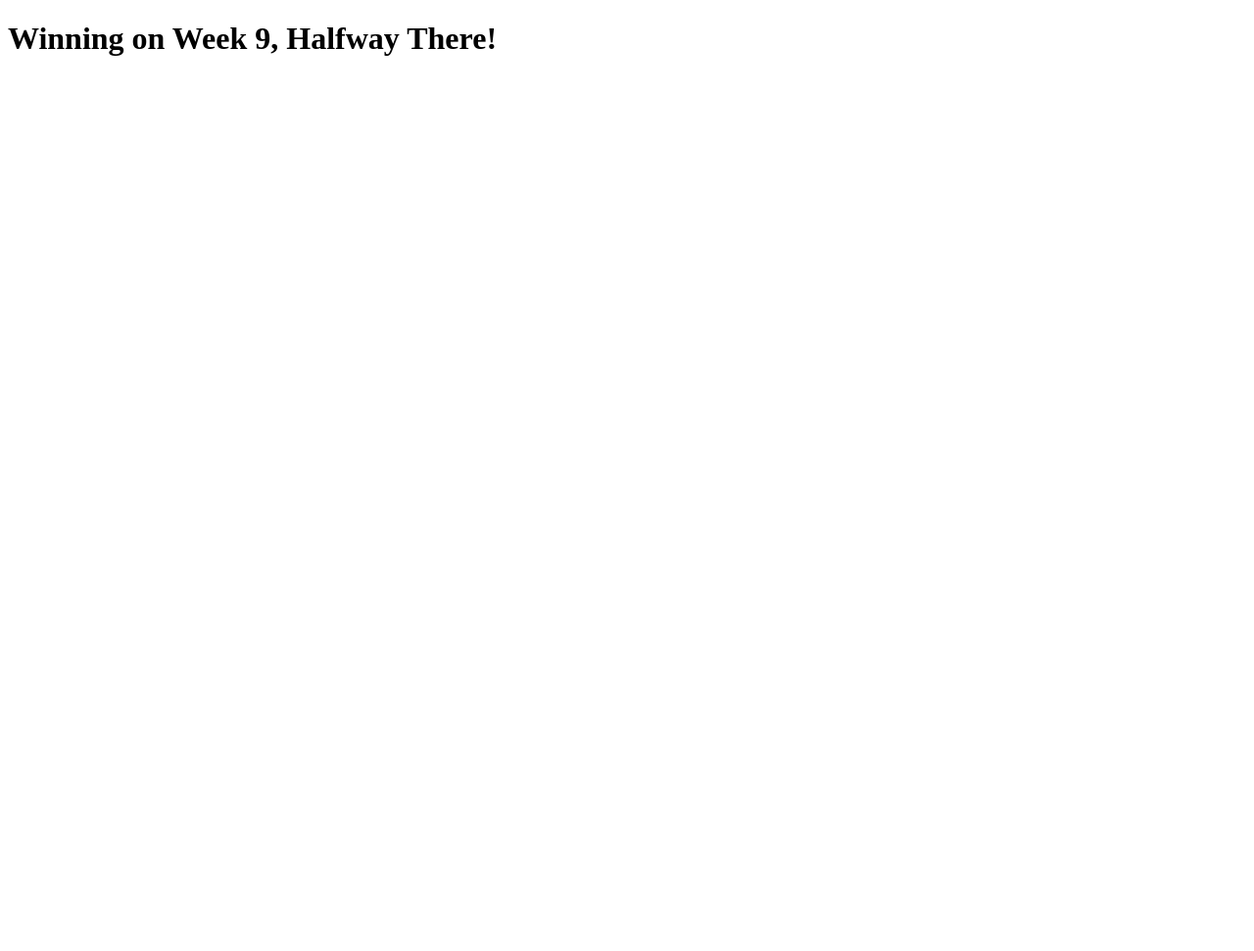
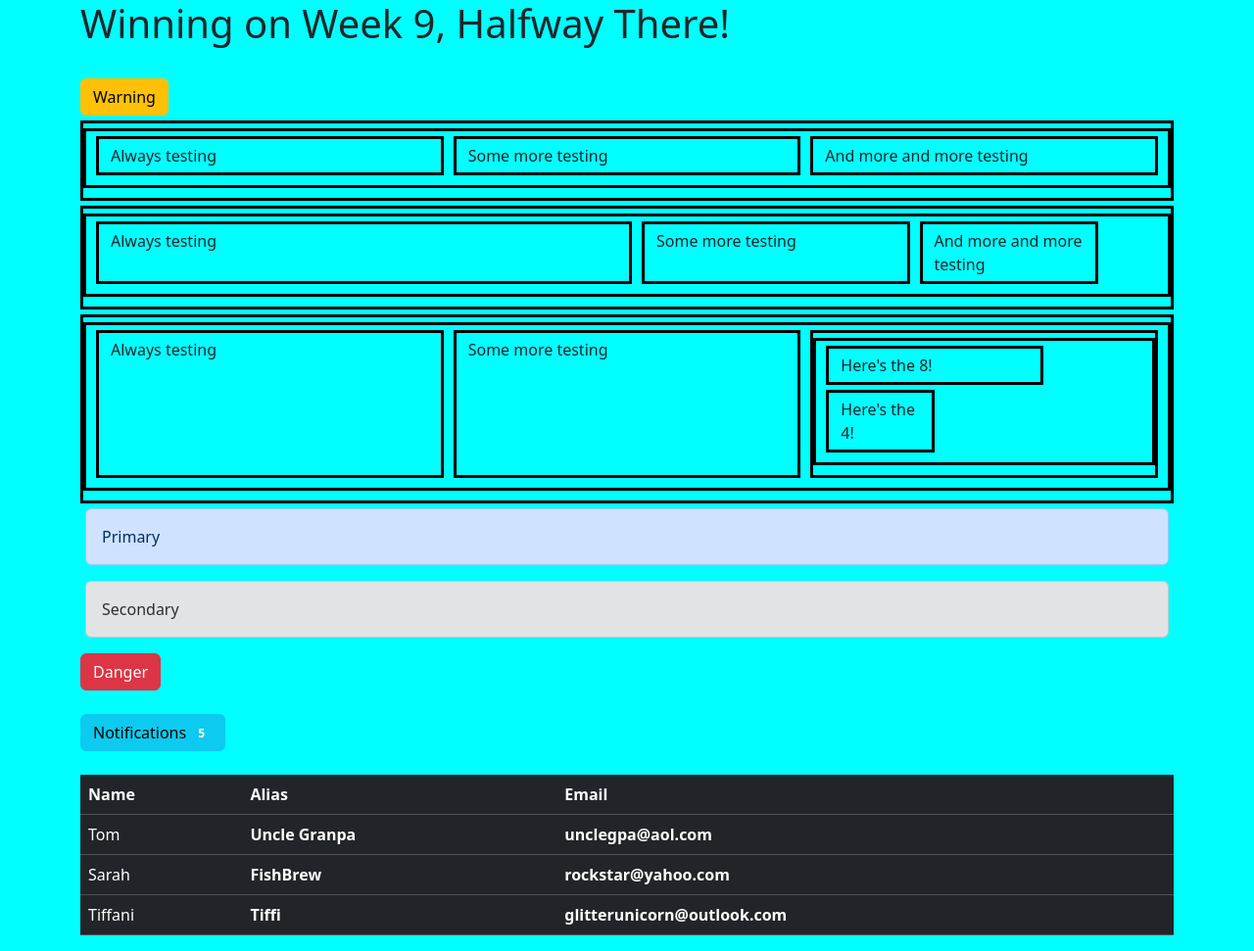
Before and after one commit to darceya/week9codingproject, a website: page index.html in a window 1280 px wide. Shown: the whole page at 98% size. Before the commit the page ends 800 px from the top, so only its background shows below. Drawn offline with nearby package versions, Linux system fonts and the light colour scheme.

Commit message:
working on setup

```diff
--- a/index.html
+++ b/index.html
@@ -4,14 +4,93 @@
     <meta charset="UTF-8" />
     <meta name="viewport" content="width=device-width, initial-scale=1.0" />
     <title>Document</title>
-
+    <link
+      href="https://cdn.jsdelivr.net/npm/bootstrap@5.3.2/dist/css/bootstrap.min.css"
+      rel="stylesheet"
+      integrity="sha384-T3c6CoIi6uLrA9TneNEoa7RxnatzjcDSCmG1MXxSR1GAsXEV/Dwwykc2MPK8M2HN"
+      crossorigin="anonymous"
+    />
     <link rel="stylesheet" type="text/css" href="styles.css" />
+    <style>
+      div {
+        border-style: solid;
+        border-color: black;
+        padding: 5px;
+        margin: 5px;
+      }
+    </style>
   </head>
 
   <body class="container">
     <h1>Winning on Week 9, Halfway There!</h1>
     <br />
+    <button type="button" class="btn btn-warning">Warning</button>
+
+    <div class="container">
+      <div class="row">
+        <div class="col-sm">Always testing</div>
+        <div class="col-sm">Some more testing</div>
+        <div class="col-sm">And more and more testing</div>
+      </div>
+    </div>
+    <div class="container">
+      <div class="row">
+        <div class="col-md-6">Always testing</div>
+        <div class="col-md-3">Some more testing</div>
+        <div class="col-md-2">And more and more testing</div>
+      </div>
+    </div>
+
+    <div class="container-fluid">
+      <div class="row">
+        <div class="col-sm">Always testing</div>
+        <div class="col-sm">Some more testing</div>
+        <div class="col-sm">
+          <div class="row">
+            <div class="col-md-8">Here's the 8!</div>
+            <div class="col-md-4">Here's the 4!</div>
+          </div>
+        </div>
+      </div>
+    </div>
+
+    <div class="alert alert-primary">Primary</div>
+    <div class="alert alert-secondary">Secondary</div>
+    <button type="button" class="btn btn-danger">Danger</button>
+    <br /><br />
+
+    <button class="btn btn-info">
+      Notifications <span class="badge badge-secondary">5</span>
+    </button>
+    <br><br>
+
+    <table class="table table-dark table-hover">
+      <tr>
+        <th>Name</th>
+        <th>Alias</th>
+        <th>Email</th>
+      </tr>
+      <tr>
+        <td>Tom</th>
+        <th>Uncle Granpa</th>
+        <th>unclegpa@aol.com</th>
+      </tr>
+      <tr>
+        <td>Sarah</th>
+        <th>FishBrew</th>
+        <th>rockstar@yahoo.com</th>
+      </tr>
+      <tr>
+        <td>Tiffani</th>
+        <th>Tiffi</th>
+        <th>glitterunicorn@outlook.com</th>
+      </tr>
+    </table>
   </body>
-
-  <script src="./Week9/index.js"></script>
+  <script
+    src="https://cdn.jsdelivr.net/npm/bootstrap@5.3.2/dist/js/bootstrap.min.js"
+    integrity="sha384-BBtl+eGJRgqQAUMxJ7pMwbEyER4l1g+O15P+16Ep7Q9Q+zqX6gSbd85u4mG4QzX+"
+    crossorigin="anonymous"
+  ></script>
+  <script src="./index.js"></script>
 </html>
--- a/index.js
+++ b/index.js
@@ -1 +1 @@
-console.log("Week 9 and still Winning!");
+console.log("Week 9 Project!");
--- /dev/null
+++ b/package.json
@@ -0,0 +1,5 @@
+{
+  "dependencies": {
+    "bootstrap": "^5.3.2"
+  }
+}
--- a/styles.css
+++ b/styles.css
@@ -0,0 +1,3 @@
+body {
+    background-color:aqua;
+  }
```
Also changed, not shown: 2 other files.
